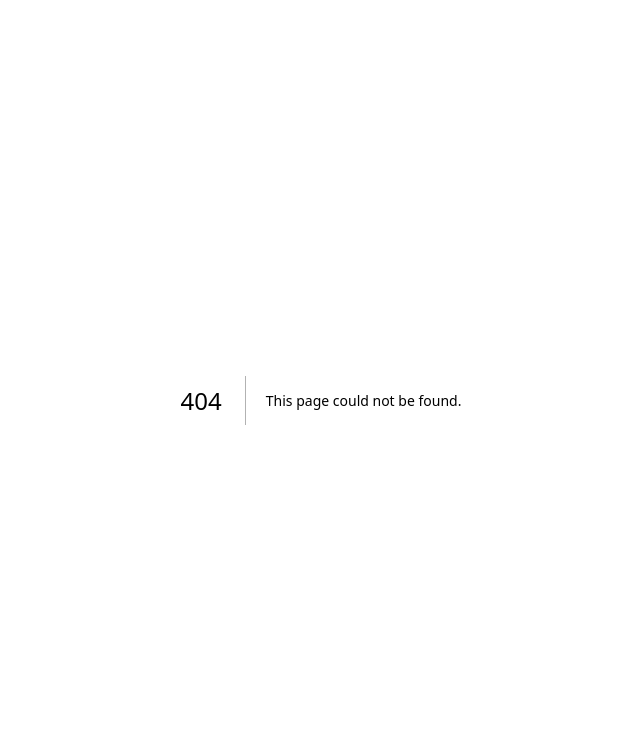
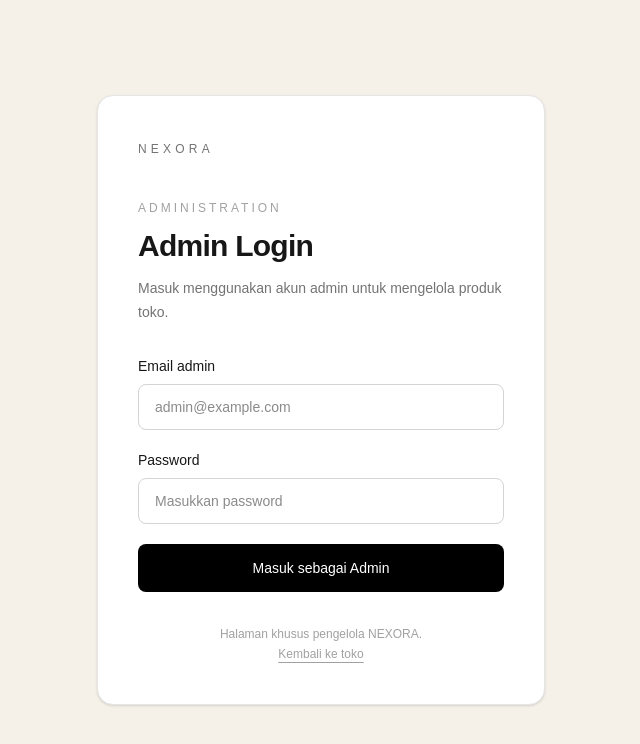
Before and after one commit to alyyusyawal121/xenor, a Next.js app in the folder frontend/: page /admin/login in a window 1280 px wide. Before the commit this address had no page. Shown: the top 744 px of the page, without its empty margins (319-959 px from the left). Built offline with nearby package versions, Linux system fonts and the light colour scheme; no server answers.

Commit message:
feat: add admin login page

```diff
--- /dev/null
+++ b/frontend/app/admin/login/page.tsx
@@ -0,0 +1,168 @@
+
+'use client'
+
+import { FormEvent, useState } from 'react'
+import { useRouter } from 'next/navigation'
+import Link from 'next/link'
+import { API_URL } from '@/lib/productApi'
+
+type LoginResponse = {
+  success: boolean
+  message: string
+  data?: {
+    id: number
+    name: string
+    email: string
+    role: 'ADMIN' | 'USER'
+  }
+}
+
+export default function AdminLoginPage() {
+  const router = useRouter()
+
+  const [email, setEmail] = useState('')
+  const [password, setPassword] = useState('')
+  const [error, setError] = useState('')
+  const [isLoading, setIsLoading] = useState(false)
+
+  async function handleSubmit(event: FormEvent<HTMLFormElement>) {
+    event.preventDefault()
+
+    setError('')
+    setIsLoading(true)
+
+    try {
+      const response = await fetch(`${API_URL}/api/auth/login`, {
+        method: 'POST',
+        headers: {
+          'Content-Type': 'application/json',
+        },
+        credentials: 'include',
+        body: JSON.stringify({
+          email: email.trim(),
+          password,
+        }),
+      })
+
+      const result: LoginResponse = await response.json()
+
+      if (!response.ok || !result.success || !result.data) {
+        throw new Error(result.message || 'Login gagal.')
+      }
+
+      if (result.data.role !== 'ADMIN') {
+        // Jangan biarkan sesi pengguna biasa tetap aktif.
+        await fetch(`${API_URL}/api/auth/logout`, {
+          method: 'POST',
+          credentials: 'include',
+        })
+
+        throw new Error(
+          'Akun ini bukan admin. Silakan gunakan akun admin.'
+        )
+      }
+
+      router.replace('/admin/products')
+    } catch (err) {
+      setError(
+        err instanceof Error
+          ? err.message
+          : 'Terjadi kesalahan saat login.'
+      )
+    } finally {
+      setIsLoading(false)
+    }
+  }
+
+  return (
+    <main className="flex min-h-screen items-center justify-center bg-[#f5f0e8] px-5 py-12 text-neutral-900">
+      <section className="w-full max-w-md rounded-2xl border border-neutral-200 bg-white p-7 shadow-sm sm:p-10">
+        <Link
+          href="/"
+          className="text-xs uppercase tracking-[0.35em] text-neutral-500 transition hover:text-black"
+        >
+          NEXORA
+        </Link>
+
+        <p className="mt-10 text-xs uppercase tracking-[0.25em] text-neutral-400">
+          Administration
+        </p>
+
+        <h1 className="mt-3 text-3xl font-semibold tracking-tight">
+          Admin Login
+        </h1>
+
+        <p className="mt-3 text-sm leading-6 text-neutral-500">
+          Masuk menggunakan akun admin untuk mengelola produk toko.
+        </p>
+
+        <form onSubmit={handleSubmit} className="mt-8 space-y-5">
+          <div>
+            <label
+              htmlFor="email"
+              className="mb-2 block text-sm font-medium"
+            >
+              Email admin
+            </label>
+
+            <input
+              id="email"
+              type="email"
+              autoComplete="username"
+              required
+              value={email}
+              onChange={(event) => setEmail(event.target.value)}
+              placeholder="admin@example.com"
+              className="w-full rounded-lg border border-neutral-300 px-4 py-3 text-sm outline-none transition focus:border-black focus:ring-1 focus:ring-black"
+            />
+          </div>
+
+          <div>
+            <label
+              htmlFor="password"
+              className="mb-2 block text-sm font-medium"
+            >
+              Password
+            </label>
+
+            <input
+              id="password"
+              type="password"
+              autoComplete="current-password"
+              required
+              value={password}
+              onChange={(event) => setPassword(event.target.value)}
+              placeholder="Masukkan password"
+              className="w-full rounded-lg border border-neutral-300 px-4 py-3 text-sm outline-none transition focus:border-black focus:ring-1 focus:ring-black"
+            />
+          </div>
+
+          {error && (
+            <p
+              role="alert"
+              className="rounded-lg border border-red-200 bg-red-50 px-4 py-3 text-sm text-red-700"
+            >
+              {error}
+            </p>
+          )}
+
+          <button
+            type="submit"
+            disabled={isLoading}
+            className="w-full rounded-lg bg-black px-5 py-3.5 text-sm font-medium text-white transition hover:bg-neutral-800 disabled:cursor-not-allowed disabled:opacity-60"
+          >
+            {isLoading ? 'Memeriksa akun...' : 'Masuk sebagai Admin'}
+          </button>
+        </form>
+
+        <p className="mt-8 text-center text-xs leading-5 text-neutral-400">
+          Halaman khusus pengelola NEXORA.
+          <br />
+          <Link href="/" className="underline underline-offset-4 hover:text-black">
+            Kembali ke toko
+          </Link>
+        </p>
+      </section>
+    </main>
+  )
+}
```
